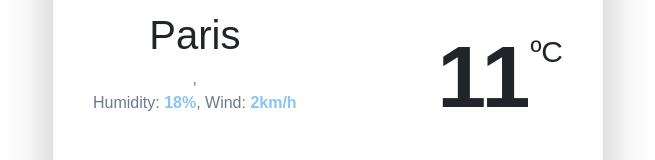
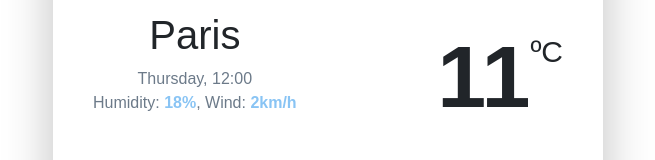
Before and after one commit to margaridamfonseca/react-app, a React (Create React App) app: page / in a window 1280 px wide. Shown: the part 191-351 px from the top of the page, without its empty margins (312-967 px from the left). Built offline with nearby package versions, Linux system fonts and the light colour scheme.

Commit message:
updated timing

```diff
--- a/src/Weather-data.js
+++ b/src/Weather-data.js
@@ -8,7 +8,7 @@ export default function Weatherdata () {
                 Paris
             </h1>
             <p className="weather-app-details">
-                <span id="time"></span>, <span id="weatherCondition"></span>
+                <span id="time">Thursday</span>, <span id="weatherCondition">12:00</span>
                 <br/>
                 Humidity: <strong id="humidity">18%</strong>, Wind: <strong id="windSpeed">2km/h</strong>
             </p>
```
